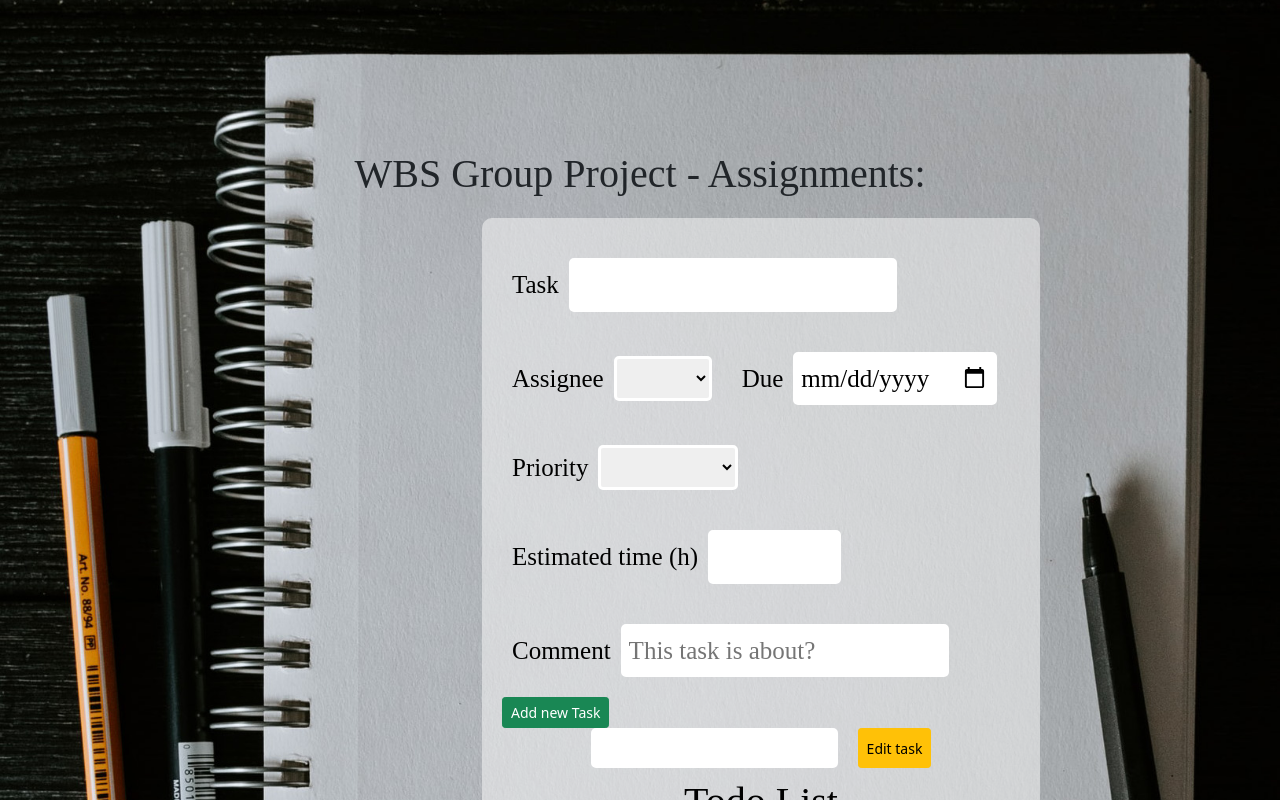
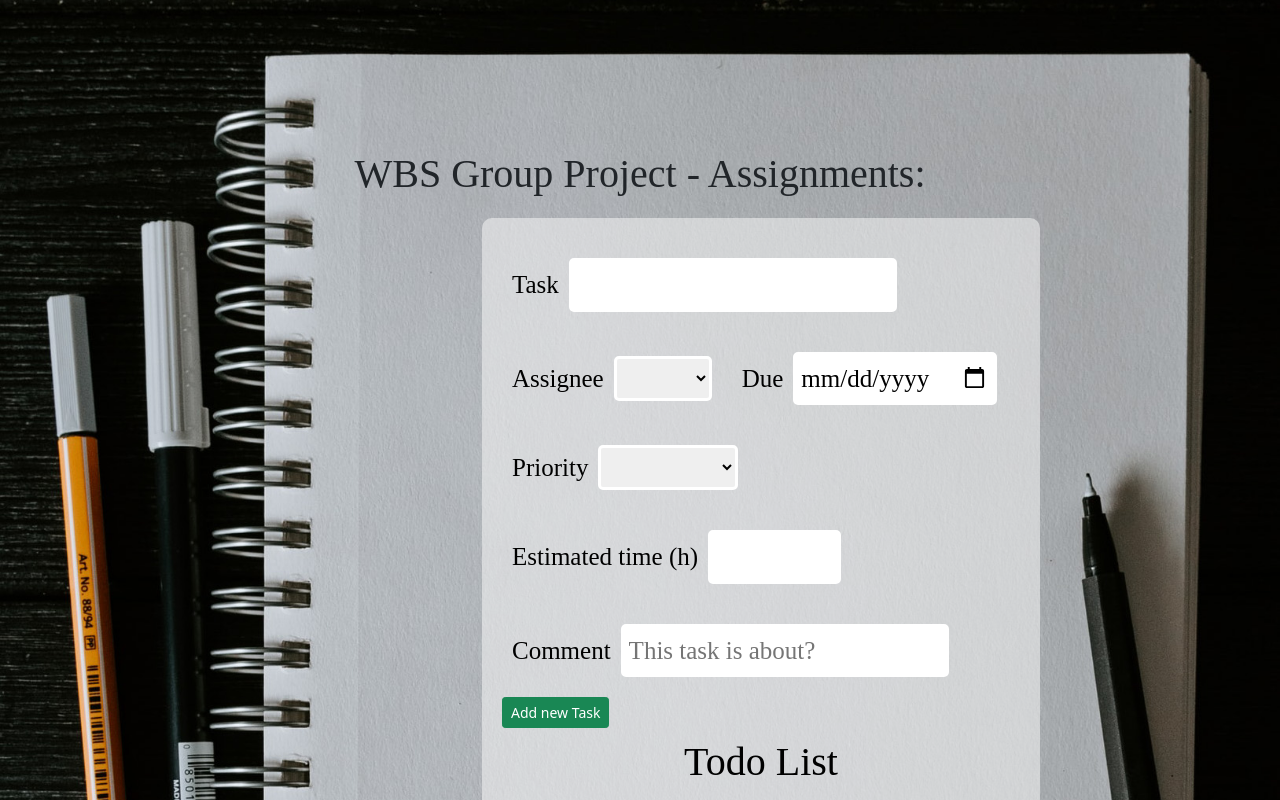
Before and after one commit to KaisBeard/to-do-list, a React (Create React App) app: page / in a window 1280 px wide. Shown: the top 800 px of the page. Built offline with nearby package versions, Linux system fonts and the light colour scheme; a web font is replaced by a local one.

Commit message:
took away edit button

```diff
--- a/src/App.js
+++ b/src/App.js
@@ -126,22 +126,7 @@ function App() {
               Add new Task
             </Button>
 
-            {/* edit button - still need to put functionality */}
 
-            <div className="edit-task">
-              <input
-                type="text"
-                onChange={(a) => setEditingText(a.target.value)}
-                value={editingText}
-              />
-              <Button
-                onClick={() => setTaskEditing()}
-                variant="warning"
-                size="sm"
-              >
-                Edit task
-              </Button>
-            </div>
 
             <div>
               <Tasklist tasks={tasks} />
```
Also changed, not shown: src/App.css (line endings or trailing spaces).
